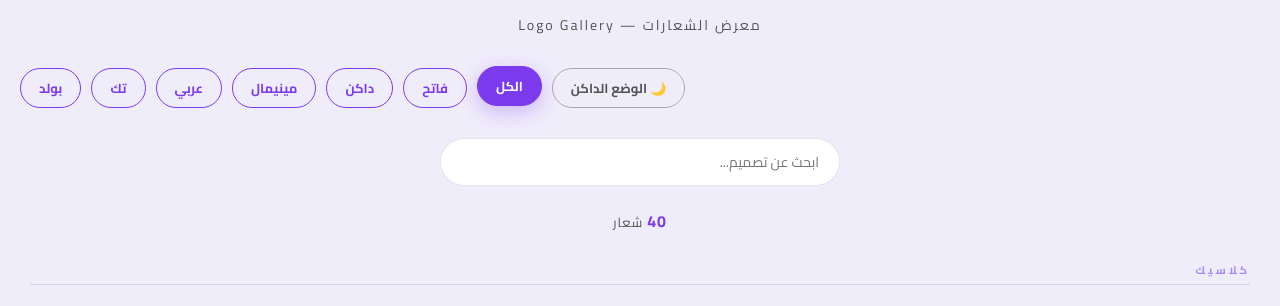
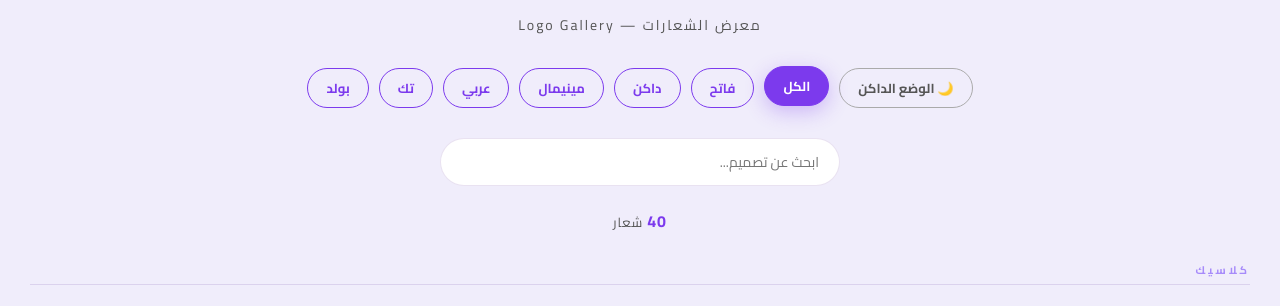
Before and after one commit to ArabyStack/ArabyStack-logo, a plain HTML site: page index.html in a window 1280 px wide. Shown: the part 121-427 px from the top of the page. Drawn offline with nearby package versions, Linux system fonts and the light colour scheme.

Commit message:
Update index.html

```diff
--- a/index.html
+++ b/index.html
@@ -127,7 +127,7 @@
     border: 1.5px solid #aaa;
     background: transparent; color: var(--text2);
     font-family: 'Cairo', sans-serif; font-size: 13px; font-weight: 700;
-    cursor: pointer; transition: all .2s; margin-right: auto;
+    cursor: pointer; transition: all .2s;
   }
   .theme-toggle:hover { border-color: var(--purple); color: var(--purple); }
 
```
